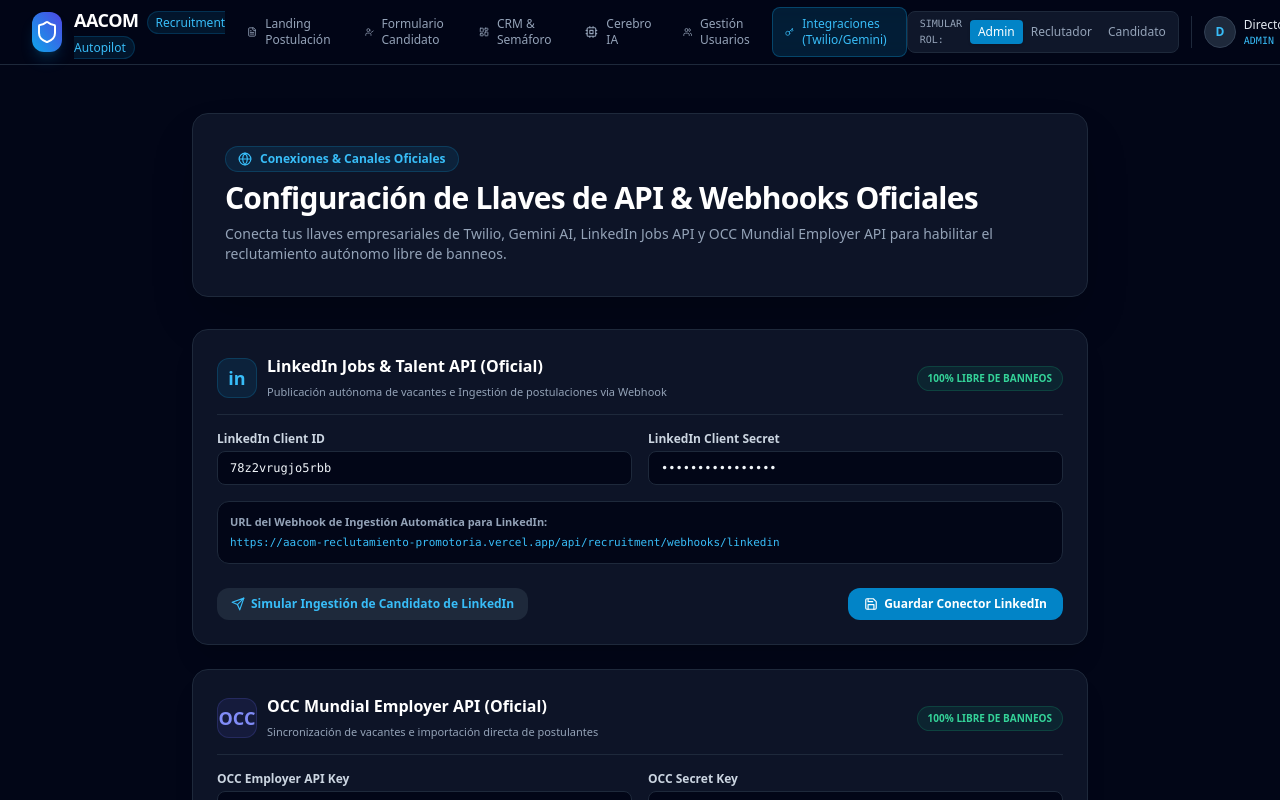
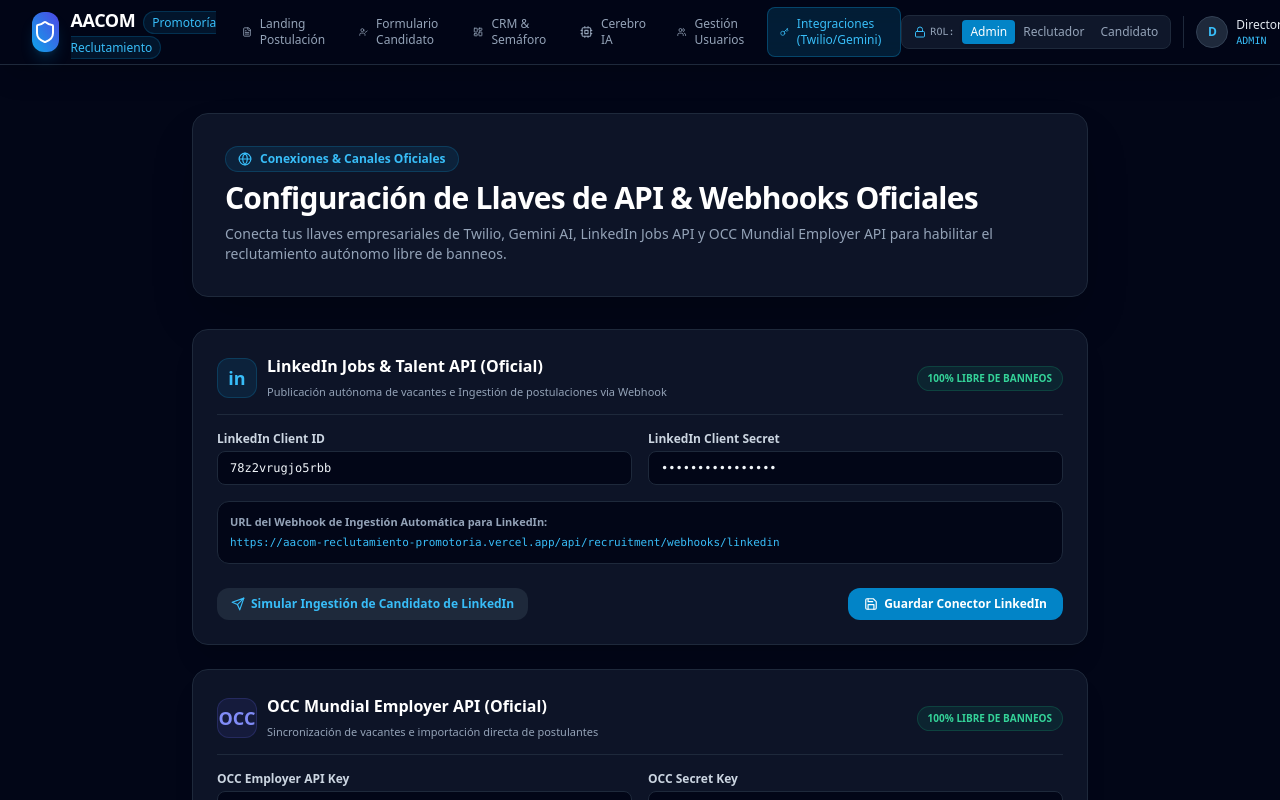
Before and after one commit to ahumadaenrique/aacom-reclutamiento-promotoria, a Next.js app: page /recruitment/admin/integrations in a window 1280 px wide. Shown: the top 800 px of the page. Built offline with nearby package versions, Linux system fonts and the light colour scheme; no server answers.

Commit message:
fix: blindaje estricto de control de acceso por rol en la navegación

```diff
--- a/src/app/recruitment/_components/Header.tsx
+++ b/src/app/recruitment/_components/Header.tsx
@@ -3,7 +3,7 @@
 import React from 'react';
 import Link from 'next/link';
 import { usePathname } from 'next/navigation';
-import { Shield, Users, Cpu, Key, FileText, UserCheck, LayoutDashboard } from 'lucide-react';
+import { Shield, Users, Cpu, Key, FileText, UserCheck, LayoutDashboard, Lock } from 'lucide-react';
 
 interface HeaderProps {
   currentRole: 'ADMIN' | 'RECRUITER' | 'CANDIDATE';
@@ -24,10 +24,10 @@
   ];
 
   return (
-    <header className="sticky top-0 z-50 bg-slate-950/80 backdrop-blur-md border-b border-slate-800 text-slate-100">
+    <header className="sticky top-0 z-50 bg-slate-950/90 backdrop-blur-md border-b border-slate-800 text-slate-100 shadow-xl">
       <div className="max-w-7xl mx-auto px-4 sm:px-6 lg:px-8">
         <div className="flex items-center justify-between h-16">
-          {/* Logo & Marca */}
+          {/* Logo & Marca Corporativa */}
           <div className="flex items-center gap-3">
             <div className="h-10 w-10 rounded-xl bg-gradient-to-tr from-sky-500 to-indigo-600 flex items-center justify-center shadow-lg shadow-sky-500/20">
               <Shield className="h-6 w-6 text-white" />
@@ -35,12 +35,12 @@
             <div>
               <span className="font-bold text-lg tracking-tight text-white">AACOM</span>
               <span className="text-xs ml-2 px-2 py-0.5 rounded-full bg-sky-500/10 text-sky-400 border border-sky-500/20 font-medium">
-                Recruitment Autopilot
+                Promotoría Reclutamiento
               </span>
             </div>
           </div>
 
-          {/* Navegación Principal */}
+          {/* Navegación Principal Filtrada por Rol */}
           <nav className="hidden md:flex items-center gap-1">
             {navItems
               .filter((item) => item.roles.includes(currentRole))
@@ -67,7 +67,9 @@
           {/* Selector de Rol y Perfil */}
           <div className="flex items-center gap-3">
             <div className="flex items-center bg-slate-900 border border-slate-800 rounded-lg p-1 text-xs">
-              <span className="text-slate-400 px-2 font-mono text-[10px] uppercase">Simular Rol:</span>
+              <span className="text-slate-400 px-2 font-mono text-[10px] uppercase flex items-center gap-1">
+                <Lock className="h-3 w-3 text-sky-400" /> Rol:
+              </span>
               <button
                 onClick={() => onRoleChange('ADMIN')}
                 className={`px-2 py-1 rounded text-xs font-medium transition-colors ${
```
